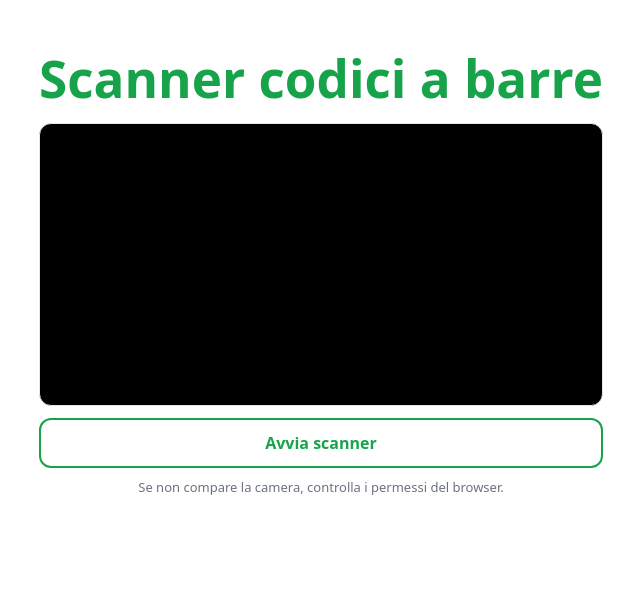
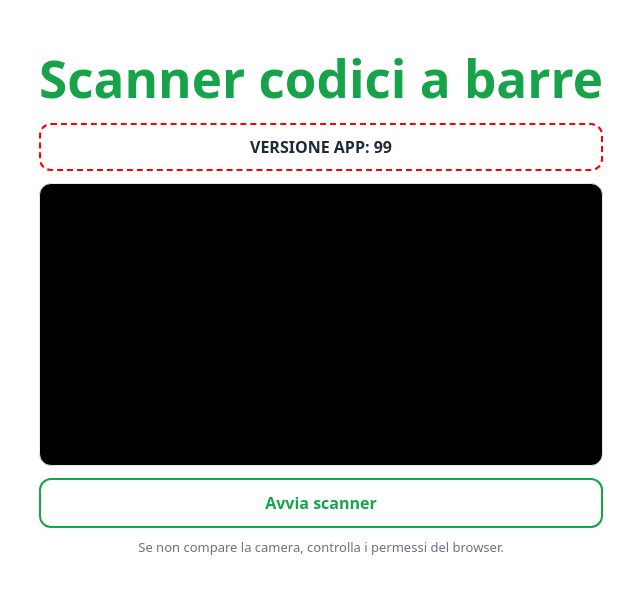
Before and after one commit to leginofarmacia-arch/scadenze-farmacia, a React (Vite) app: page / in a window 1280 px wide. Shown: the top 592 px of the page, without its empty margins (319-959 px from the left). Built offline with nearby package versions, Linux system fonts and the light colour scheme.

Commit message:
debug version banner

```diff
--- a/src/App.tsx
+++ b/src/App.tsx
@@ -79,7 +79,18 @@ export default function App() {
       <h1 style={{ marginBottom: 16, fontWeight: 800, color: "var(--primary)" }}>
         Scanner codici a barre
       </h1>
-
+<div
+  style={{
+    marginBottom: 12,
+    padding: 10,
+    border: "2px dashed red",
+    borderRadius: 12,
+    background: "#fff",
+    fontWeight: 900,
+  }}
+>
+  VERSIONE APP: 99
+</div>
       {/* Scanner */}
       <ScannerView onCode={handleCode} />
 
```
